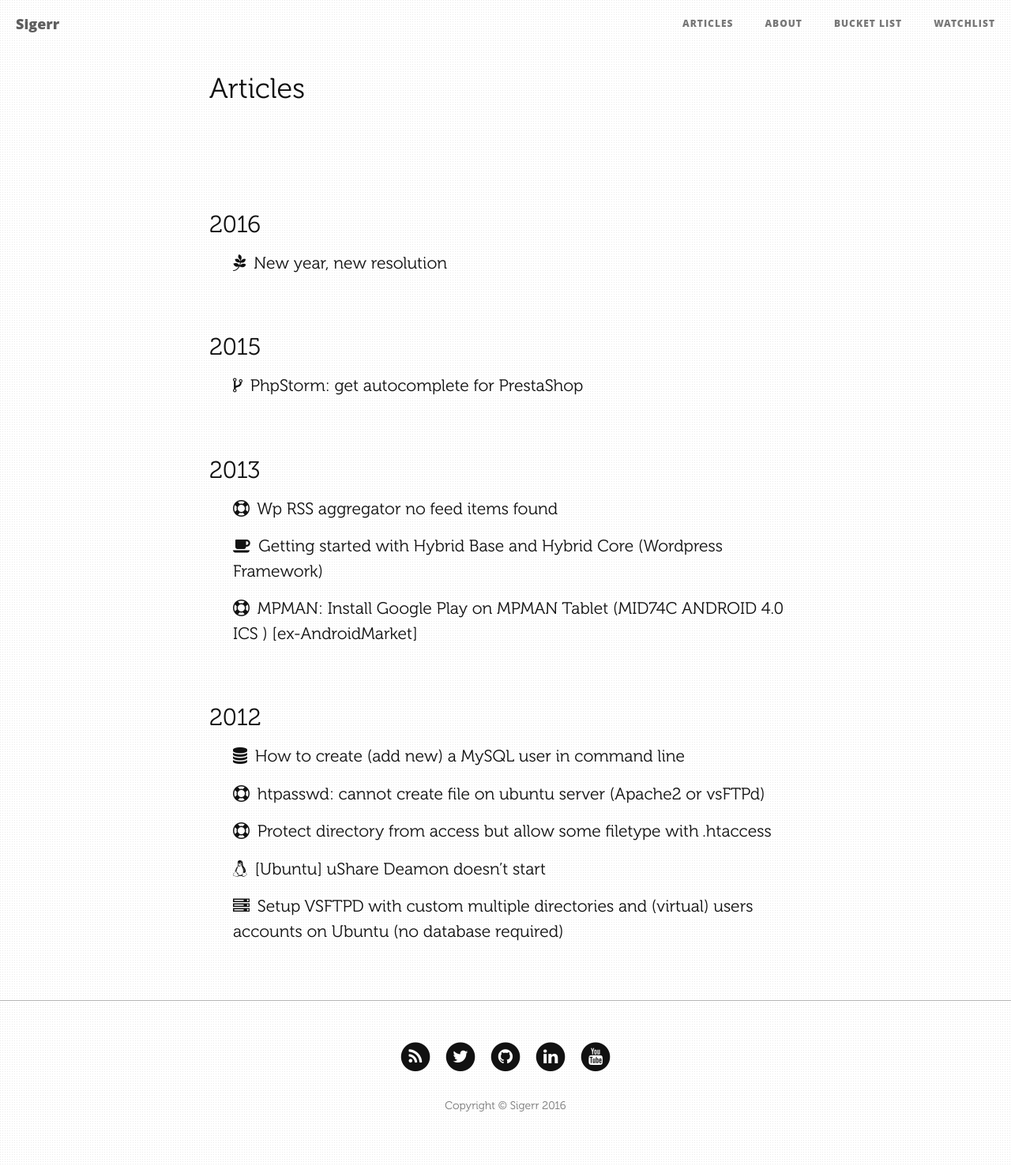
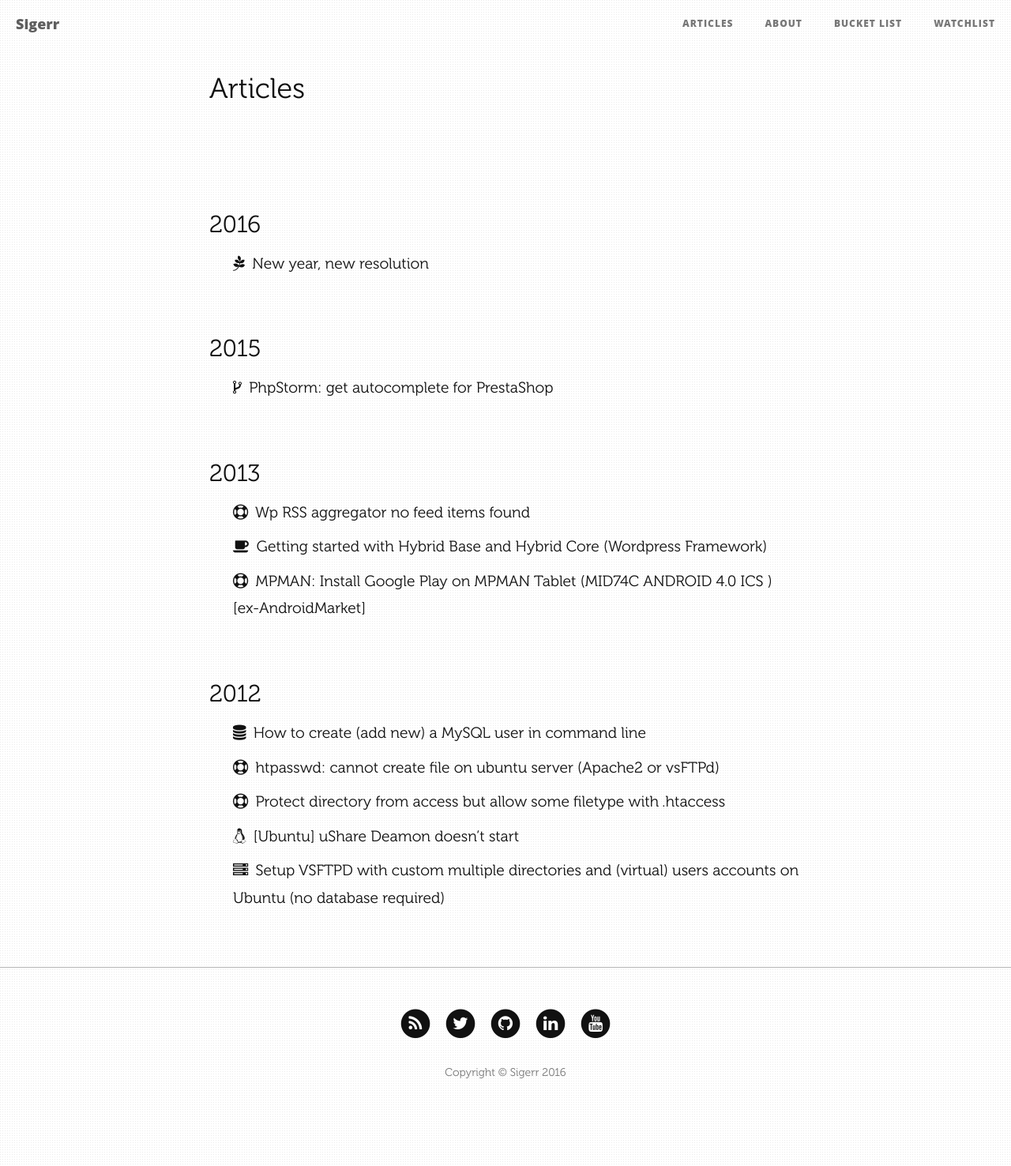
Before and after one commit to AlexEven/julienbourdeau.github.io, a Jekyll site: the page built from index.html, in a window 1280 px wide. Shown: the whole page at 79% size. Built offline with Jekyll 4.4.1, drawn with Linux system fonts in a browser that asks for light colours; the list of posts is cut into pages by our own code.

Commit message:
Improve font-size for small screen

```diff
--- a/_sass/_base.scss
+++ b/_sass/_base.scss
@@ -15,12 +15,18 @@
  */
 body {
     font-family: $base-font-family;
-    font-size: $base-font-size;
-    line-height: $base-line-height;
+    font-size: $base-font-size-sm;
+    line-height: $base-line-height-sm;
     font-weight: 300;
     color: $text-color;
     background-image: url($thm-img-path + "/bg-dots.png");
     -webkit-text-size-adjust: 100%;
+}
+@media (min-width: #{$screen-sm}) {
+  body {
+    font-size: $base-font-size;
+    line-height: $base-line-height;
+  }
 }
 
 
@@ -111,7 +117,9 @@
 ul.article-list {
     list-style-type: none;
     li {
-        margin: 16px 0;
+        font-size: $base-font-size-sm * 1.2;
+        line-height: $base-line-height-sm * 1.2;
+        margin: $spacing-unit * 0.3 0;
         i.fa {
             margin-right: 4px;
         }
@@ -123,6 +131,14 @@
             text-decoration: none;
         }
     }
+}
+@media (min-width: #{$screen-sm}) {
+  ul.article-list {
+      li {
+          font-size: $base-font-size * 1.2;
+          line-height: $base-line-height * 1.2;
+      }
+  }
 }
 
 ul.external-article-list {
@@ -170,10 +186,15 @@
 }
 
 .page-content {
-    font-size: $content-font-size;
+    font-size: $content-font-size-sm;
     hr {
       border-bottom: 1px solid $grey-color-light;
     }
+}
+@media (min-width: #{$screen-sm}) {
+  .page-content {
+      font-size: $content-font-size;
+  }
 }
 
 /**
@@ -323,8 +344,6 @@
 
 ul#bucketlist {
     list-style-type: none;
-    margin: 60px 0;
-    font-size: 30px;
     li {
         margin-bottom: $spacing-unit / 3;
         i.fa {
@@ -332,3 +351,10 @@
         }
     }
 }
+
+@media (min-width: #{$screen-sm}) {
+  ul#bucketlist {
+    margin: 60px 0;
+    font-size: 30px;
+  }
+}
--- a/assets/css/main.scss
+++ b/assets/css/main.scss
@@ -13,12 +13,15 @@
 
 
 // Our variables
-$base-font-family: 		$museo300;
-$strong-font-family: 	$museo500;
-$base-font-size:   		16px;
-$content-font-size: 	21px;
-$small-font-size:  		$base-font-size * 0.875;
-$base-line-height: 		1.5;
+$base-font-family:      $museo300;
+$strong-font-family:    $museo500;
+$base-font-size:        16px;
+$base-font-size-sm:     14px;
+$content-font-size:     21px;
+$content-font-size-sm:  16px;
+$small-font-size:       $base-font-size * 0.875;
+$base-line-height:      1.5;
+$base-line-height-sm:   1.3;
 
 $spacing-unit:     30px;
 
```
Lines whose indentation alone changed are shown as unchanged.
